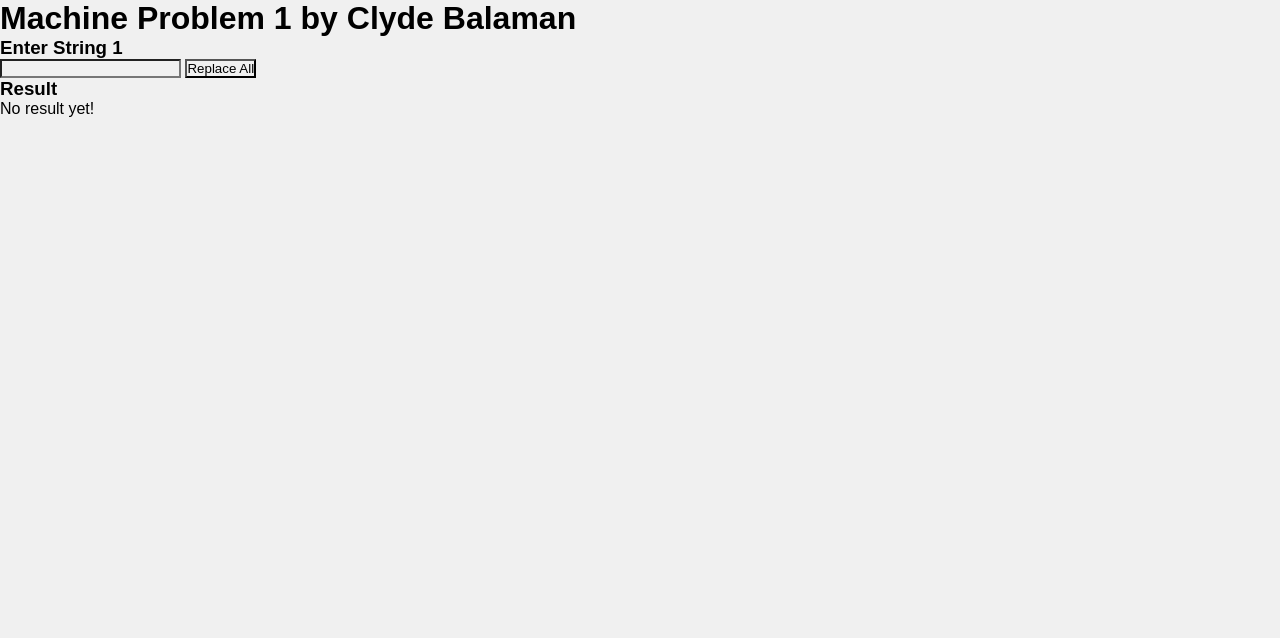
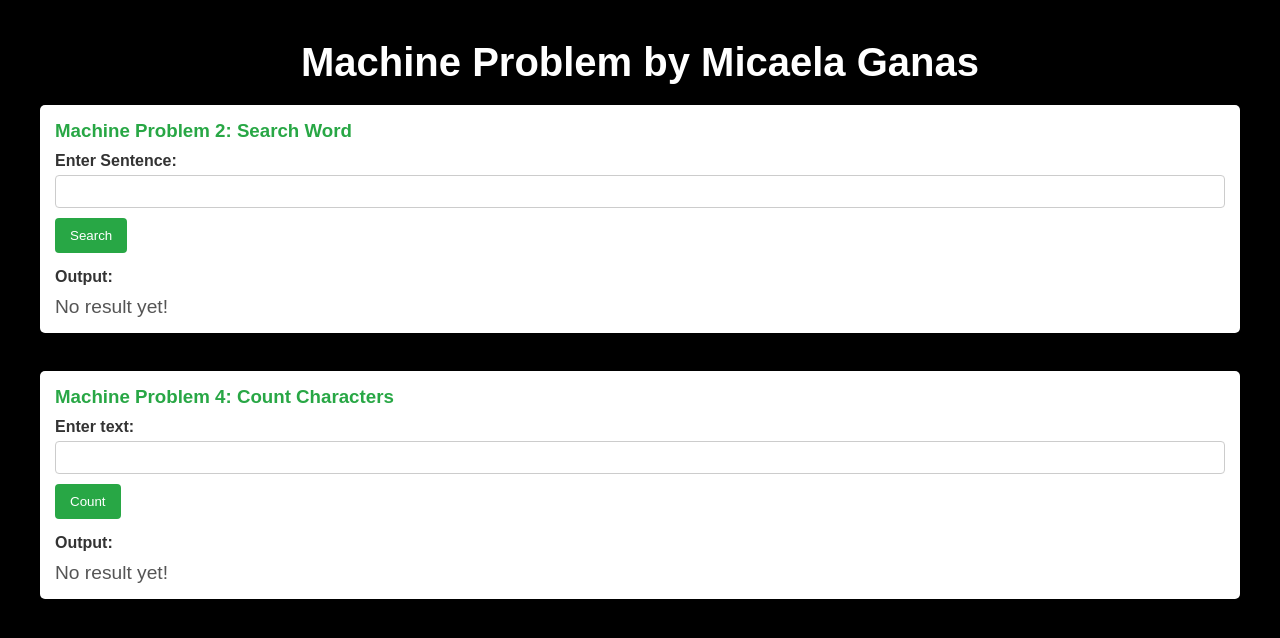
Before and after one commit to MicaelaGanas/IT03_Micaela, a plain HTML site: page index.html in a window 1280 px wide. Drawn offline with Linux system fonts and the light colour scheme.

Commit message:
Refactor HTML structure and update styling; implement search and character count functionality

```diff
--- a/assets/css/style.css
+++ b/assets/css/style.css
@@ -1,14 +1,79 @@
-* {
-
-    font-family: Arial, sans-serif;
-    background-color: #f0f0f0;
+*{
+    box-sizing: border-box;
     margin: 0;
     padding: 0;
 
 }
 
+body{
+    font-family: Arial, Helvetica, sans-serif;
+    margin: 20px;
+    background-color: rgb(0, 0, 0);
+    color: #333;
+    padding: 20px;
+}
 
+.header {
+    text-align: center;
+    margin-bottom: 20px;
+    color: #fff;
+
+}
+
+.header h1 {
+    font-size: 2.5em;
+    margin-bottom: 10px;
+}
+
+
+section {
+    background: #fff;
+    padding: 15px;
+    margin-bottom: 20px;
+    border-radius: 5px;
+    box-shadow: 0 2px 4px rgba(0,0,0,0.1);
+}
+
+
+h3 {
+    color: #28a745;
+    margin-bottom: 10px;
+}
+
+label {
+    display: block;
+    margin-bottom: 5px;
+    font-weight: bold;
+}
+
+input[type="text"] {
+    width: 100%;
+    padding: 8px;
+    margin-bottom: 10px;
+    border: 1px solid #ccc;
+    border-radius: 4px;
+}
+
+button {
+    background-color: #28a745;
+    color: white;
+    padding: 10px 15px;
+    border: none;
+    border-radius: 4px;
+    cursor: pointer;
+}
+
+h4 {
+    margin-top: 15px;
+    color: #333;
+}
+
+p#txtSearchResult, p#txtCharResult {
+    font-size: 1.2em;
+    color: #555;
+    margin-top: 10px;
+}
 /*
-Author: Clyde Balaman
-Description: This is a demo HTML file for Part2A created by Clyde Balaman.
+Author: Micaela Ganas
+Description: This is a demo HTML file for Part2A by Micaela Ysabel Ganas.
 */
--- a/assets/js/mp1script.js
+++ b/assets/js/mp1script.js
@@ -1,9 +1,17 @@
-function replaceAll() {
-    let str1 = document.getElementById("txtInput").value;
-    console.log(str1);
-    // Logic to replace all occurrences of ' ' (space) with '' (no space)
+function searchWord(){
+    let sentence = document.getElementById("txtSentence").value;
+    let word = "JavaScript is easy easy";
 
-    let newStr = str1.replaceAll(' ','');
-    document.getElementById("txtResult").innerHTML = newStr;
+    if (sentence.includes(word) && sentence.trim() === word) {
+        document.getElementById("txtSearchResult").innerHTML = `"${word}" found in the sentence.`;
+    } else {
+        document.getElementById("txtSearchResult").innerHTML = `"${word}" not found in the sentence.`;
+    }
+}
 
+function countCharacters() {
+    let txt = document.getElementById("txtChar").value;
+    let trimmedSentence = txt.replace(/\s+/g, ' ').trim();
+    let charCount = trimmedSentence.length;
+    document.getElementById("txtCharResult").innerHTML = charCount;
 }
--- a/index.html
+++ b/index.html
@@ -3,32 +3,42 @@
 <head>
     <meta charset="UTF-8">
     <meta name="viewport" content="width=device-width, initial-scale=1.0">
-    <title>Part2A Demo by Clyde Balaman</title>
+    <title>Part2A Demo by Micaela </title>
     <link rel="stylesheet" href="assets/css/style.css"> <!-- Link to external CSS file -->
 </head>
 <body>
+    <div class="header">
+        <h1>Machine Problem by Micaela Ganas</h1>
+    </div>
 
-    <h1>Machine Problem 1 by Clyde Balaman</h1>
+    <section>
+        <h3>Machine Problem 2: Search Word</h3>
+        <label>Enter Sentence: </label>
+        <input type = "text" id="txtSentence" >
+        <button onclick="searchWord()"> Search </button>
+        <h4>Output: </h4>
+        <p id="txtSearchResult">No result yet!</p>
+    </section>
 
-    <h3>Enter String 1</h3>
-    <input type="text" id="txtInput">
+    <br>
 
-    <input type="button" value="Replace All" onclick="replaceAll()">
-
-    <h3>Result</h3>
-    <p id="txtResult">No result yet!</p>
+     <section>
+        <h3>Machine Problem 4: Count Characters</h3>
+        <label>Enter text: </label>
+        <input type = "text" id="txtChar" >
+        <button onclick="countCharacters()"> Count </button>
+        <h4>Output: </h4>
+        <p id="txtCharResult">No result yet!</p>
+    </section>
 
     <script src="assets/js/mp1script.js"></script>
-    <!-- <script src="assets/js/script3.js"></script> -->
-    <!-- <script src="assets/js/script2.js"></script>
-    <script src="assets/js/script.js"></script> -->
 </body>
 </html>
 
 <!--
 
-Author: Clyde Balaman
-Description: This is a demo HTML file for Part2A created by Clyde Balaman.
+Author: Micaela Ganas
+Description: This is a demo HTML file for Part2A by Micaela Ysabel Ganas
 
 Shortcut Keys:
 Shft + Alt = Arro Down (Duplicate Line)
```
